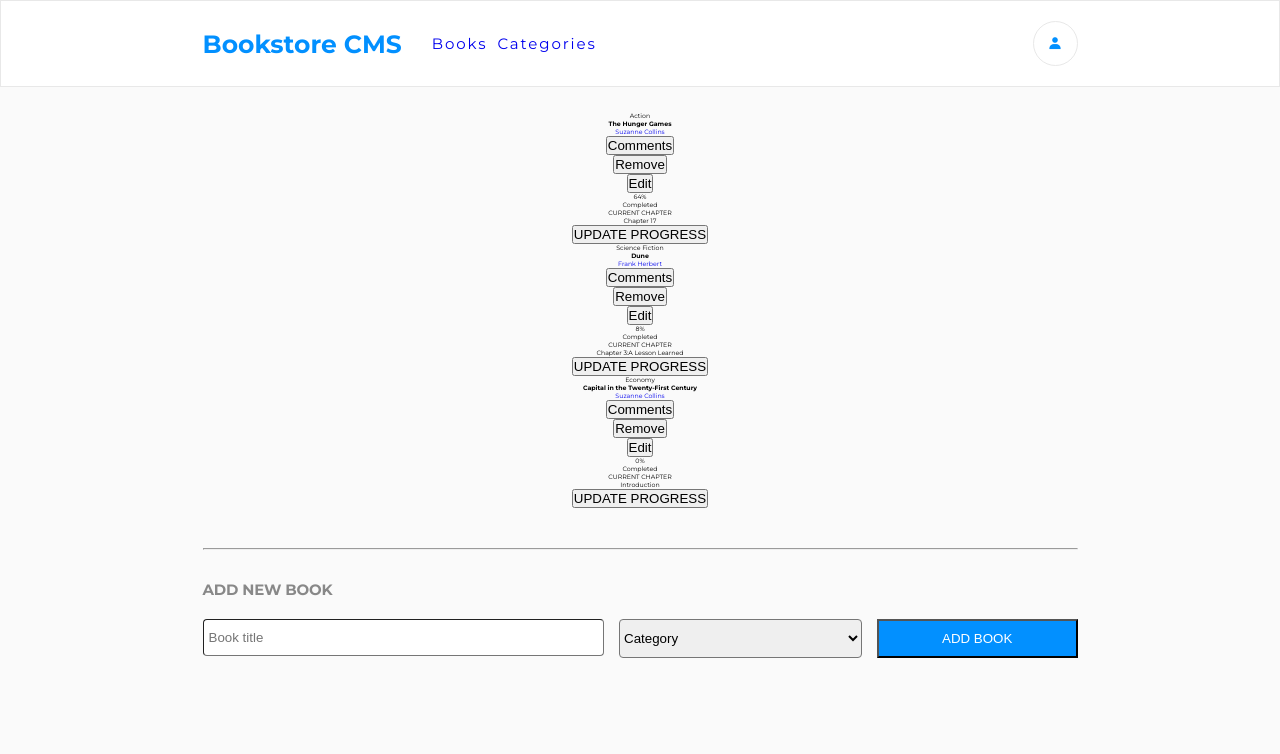
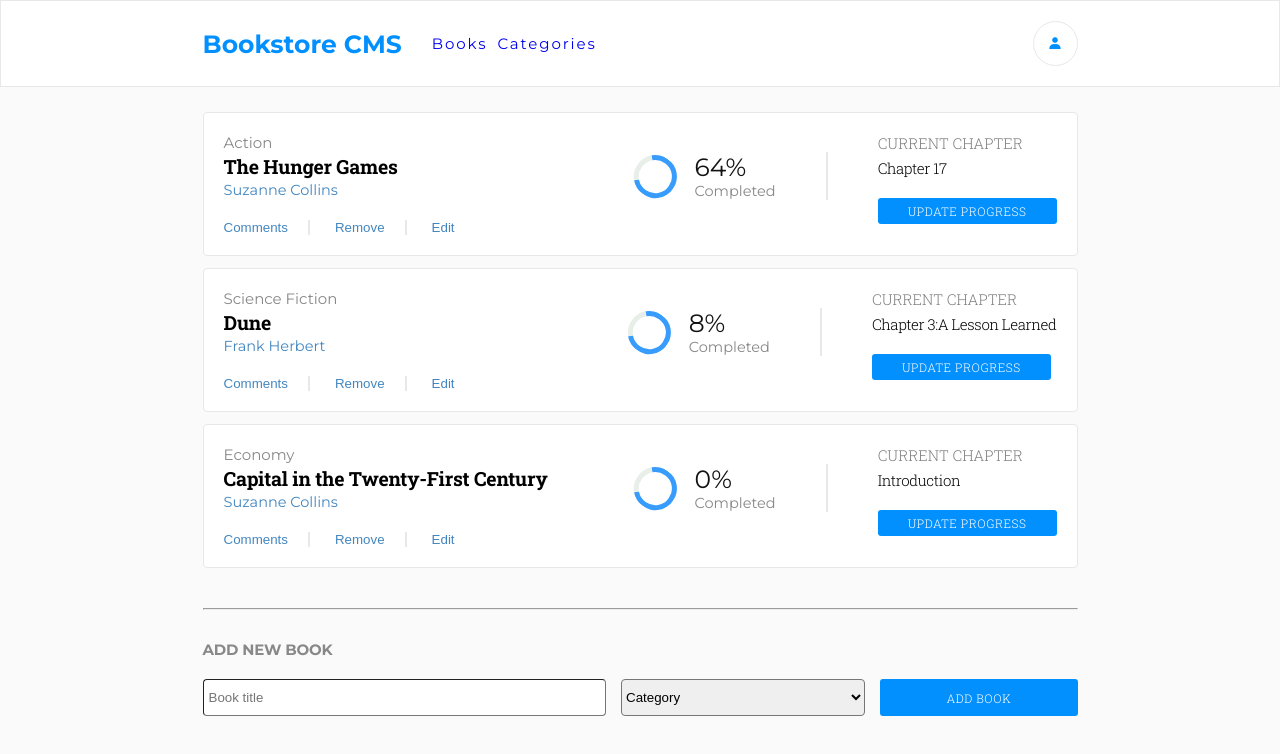
Before and after one commit to olawale-o/react-bookstore, a React (Create React App) app: page / in a window 1280 px wide. Shown: the top 754 px of the page. Built offline with nearby package versions, Linux system fonts and the light colour scheme; no server answers.

Commit message:
Add style to SingleBook component

```diff
--- a/src/components/BookButtons.js
+++ b/src/components/BookButtons.js
@@ -13,13 +13,13 @@ const BookButtons = ({ id }) => {
 
   return (
     <ul className="book-modify">
-      <li>
+      <li className="btn-item">
         <button type="button">Comments</button>
       </li>
-      <li>
+      <li className="btn-item">
         <button type="button" onClick={() => onRemoveBook(id)}>Remove</button>
       </li>
-      <li>
+      <li className="btn-item">
         <button type="button">Edit</button>
       </li>
     </ul>
--- a/src/components/Categories.js
+++ b/src/components/Categories.js
@@ -1,5 +1,5 @@
 import React from 'react';
 
-const Categories = () => <div>Under Construction</div>;
+const Categories = () => <h1 className="Categories">Under Construction</h1>;
 
 export default Categories;
--- /dev/null
+++ b/src/components/SingleBook.css
@@ -0,0 +1,133 @@
+.Book {
+  padding: 2rem;
+  display: flex;
+  justify-content: space-between;
+  border-radius: 4px;
+  border: 1px solid #e8e8e8;
+  background-color: #fff;
+  margin-bottom: 1.2rem;
+}
+
+.book-summary {
+  text-align: left;
+  flex: 2;
+}
+
+.book-category {
+  font-size: 1.5rem;
+  color: #121212;
+  opacity: 0.5;
+}
+
+.middle {
+  display: flex;
+  justify-content: space-between;
+  border-right: 2px solid #e8e8e8;
+  padding-right: 5rem;
+}
+
+.book-title {
+  font-family: 'Roboto Slab', sans-serif;
+  font-size: 1.95rem;
+  letter-spacing: -0.2px;
+  margin: 0.2rem 0;
+}
+
+.book-author {
+  font-size: 1.45rem;
+  color: #4386bf;
+}
+
+.book-modify {
+  display: flex;
+  margin-top: 2rem;
+}
+
+.book-modify li {
+  margin-right: 2.5rem;
+  padding-right: 2rem;
+  border-right: 2px solid #e8e8e8;
+}
+
+.book-modify li:last-child {
+  margin-right: 0;
+  padding-right: 0;
+  border-right: 0;
+}
+
+.book-modify li button,
+.book-modify li button:visited {
+  color: #4386bf;
+  font-size: 1.45;
+  background: none;
+  outline: none;
+  border: none;
+}
+
+.book-progress {
+  display: flex;
+  align-items: center;
+}
+
+.book-progress__level {
+  margin-left: 1.8rem;
+}
+
+.book-progress__level-percentage {
+  font-size: 2.5rem;
+  color: #121212;
+}
+
+.book-progress__level-status {
+  font-size: 1.45rem;
+  color: #121212;
+  opacity: 0.5;
+}
+
+.book-progress__indicator{
+  width: 4.25rem;
+  height: 4.25rem;
+  border: 5px solid #379cfc;
+  border-left-color: #e8eee8;
+  transform: rotate(35deg);
+  border-radius: 50%;
+}
+
+.book-chapter {
+  text-align: left;
+  padding-left: 5rem;
+}
+
+.book-chapter__current {
+  font-size: 1.5rem;
+  opacity: 0.5;
+  font-family: 'Roboto Slab', sans-serif;
+  font-weight: 300;
+  margin-bottom: 0.5rem;
+}
+
+.book-chapter__number {
+  font-size: 1.5rem;
+  letter-spacing: -0.4px;
+  font-family: 'Roboto Slab', sans-serif;
+  font-weight: 300;
+  margin-bottom: 2rem;
+}
+
+.btn {
+  outline: none;
+  border: none;
+  background: none;
+  font-family: 'Roboto Slab', sans-serif;
+  letter-spacing: 0.5px;
+  font-weight: 300;
+  font-size: 1.2rem;
+  border-radius: 3px;
+  padding: 0.5rem 3rem;
+  cursor: pointer;
+}
+
+.btn-progress {
+  background: #0290ff;
+  color: #fff;
+}
--- a/src/components/SingleBook.js
+++ b/src/components/SingleBook.js
@@ -1,15 +1,18 @@
 import React from 'react';
 import PropType from 'prop-types';
+import './SingleBook.css';
 import BookButtons from './BookButtons';
 
 const SingleBook = ({ book }) => (
   <div className="Book">
     <div className="book-summary">
       <span className="book-category">{book.category}</span>
+      <div className="middle">
+        <div className="left">
           <h4 className="book-title">{book.title}</h4>
-      <a href="/#">{book.author}</a>
-      <BookButtons id={book.item_id} />
+          <span className="book-author">{book.author}</span>
         </div>
+        <div className="right">
           <div className="book-progress">
             <div className="book-progress__indicator"> </div>
             <div className="book-progress__level">
@@ -20,6 +23,10 @@ const SingleBook = ({ book }) => (
               <div className="book-progress__level-status">Completed</div>
             </div>
           </div>
+        </div>
+      </div>
+      <BookButtons id={book.item_id} />
+    </div>
     <div className="book-chapter">
       <p className="book-chapter__current">CURRENT CHAPTER</p>
       <p className="book-chapter__number">
@@ -27,7 +34,7 @@ const SingleBook = ({ book }) => (
         {book.currentChapter && book.chapterTitle && ':'}
         {book.chapterTitle}
       </p>
-      <button type="button">UPDATE PROGRESS</button>
+      <button type="button" className="btn btn-progress">UPDATE PROGRESS</button>
     </div>
   </div>
 );
```
Lines whose indentation alone changed are shown as unchanged.
